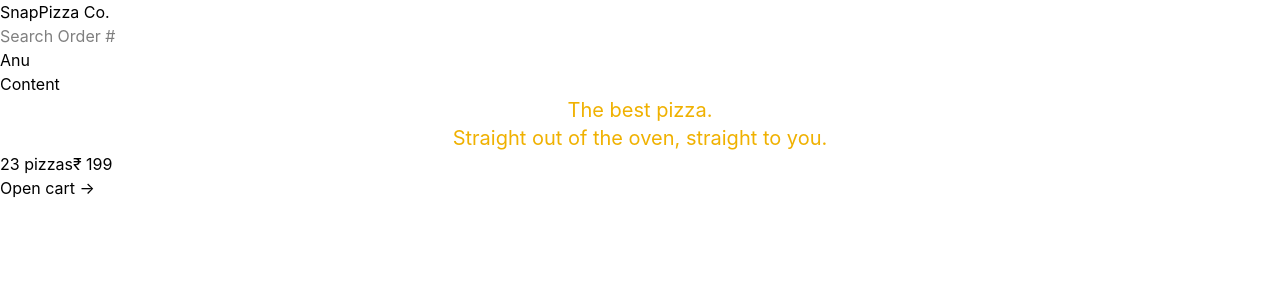
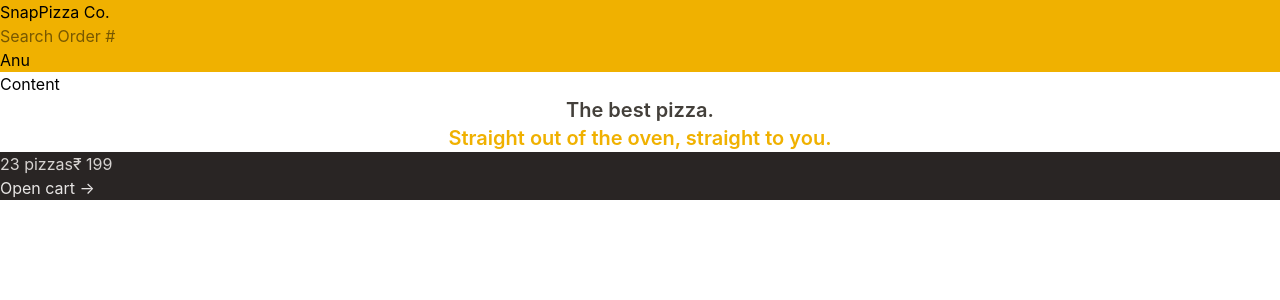
Before and after one commit to akash13nov/snapPizza, a React (Vite) app: page / in a window 1280 px wide. Shown: the top 300 px of the page. Built offline with nearby package versions, Linux system fonts and the light colour scheme.

Commit message:
added tailwind colors

```diff
--- a/src/features/cart/CartOverview.jsx
+++ b/src/features/cart/CartOverview.jsx
@@ -1,9 +1,9 @@
-import { Link } from "react-router-dom";
+import { Link } from 'react-router-dom';
 
 function CartOverview() {
   return (
-    <div>
-      <p>
+    <div className="bg-stone-800 text-stone-200">
+      <p className="text-stone-300">
         <span>23 pizzas</span>
         <span>₹ 199</span>
       </p>
--- a/src/ui/Header.jsx
+++ b/src/ui/Header.jsx
@@ -1,10 +1,10 @@
-import React from "react";
-import { Link } from "react-router-dom";
-import SearchOrder from "../features/order/SearchOrder";
+import React from 'react';
+import { Link } from 'react-router-dom';
+import SearchOrder from '../features/order/SearchOrder';
 
 const Header = () => {
   return (
-    <header>
+    <header className="bg-yellow-500">
       <Link to="/">SnapPizza Co.</Link>
       <SearchOrder />
       <p>Anu</p>
--- a/src/ui/Home.jsx
+++ b/src/ui/Home.jsx
@@ -1,10 +1,10 @@
 function Home() {
   return (
     <div>
-      <h1 className="text-center text-xl text-yellow-500">
+      <h1 className="text-center text-xl font-semibold text-stone-700">
         The best pizza.
         <br />
-        Straight out of the oven, straight to you.
+        <span className="text-yellow-500">Straight out of the oven, straight to you.</span>
       </h1>
     </div>
   );
```
